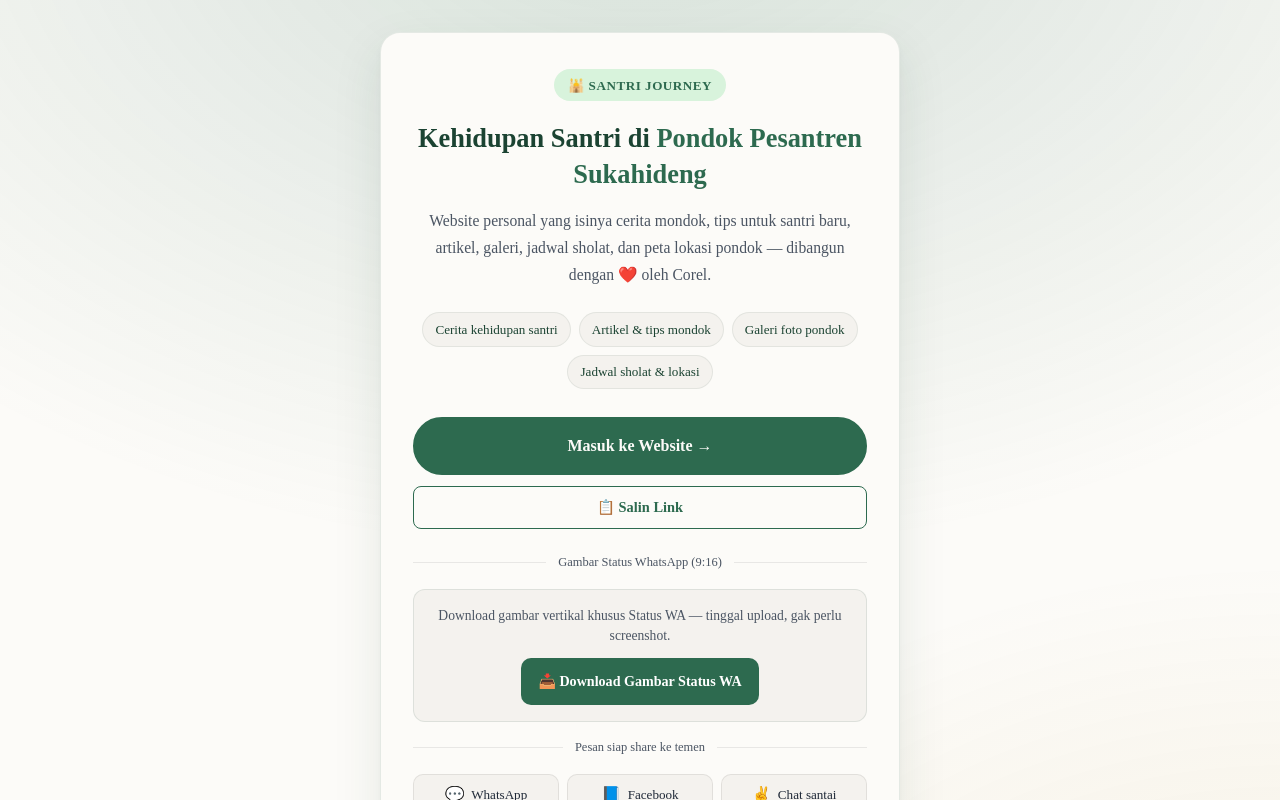
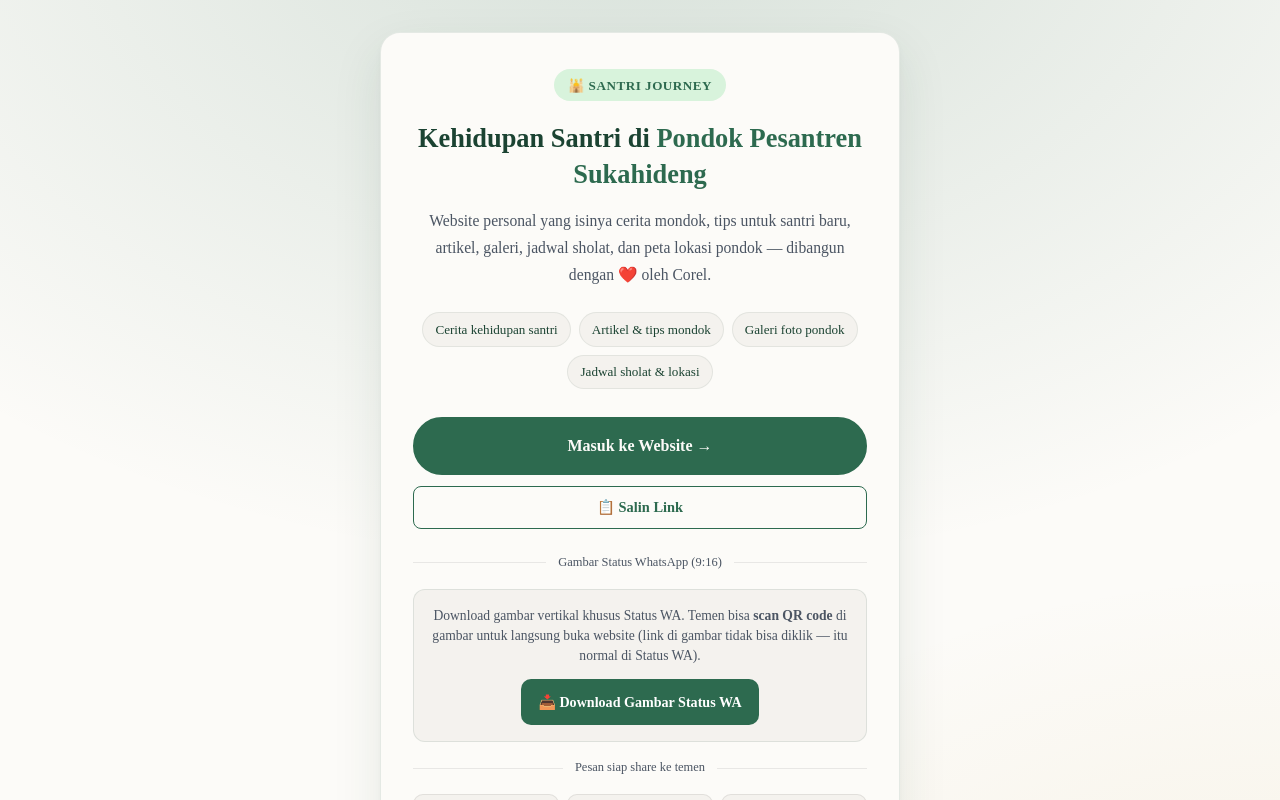
Before and after one commit to corelgaza/corelgz, a Next.js app: page /share in a window 1280 px wide. Shown: the top 800 px of the page. Built offline with nearby package versions, Linux system fonts and the light colour scheme; no server answers.

Commit message:
Add QR code to WhatsApp Status image for scannable link

```diff
--- a/src/components/ShareLanding.tsx
+++ b/src/components/ShareLanding.tsx
@@ -79,8 +79,9 @@ export default function ShareLanding() {
 
         <div className="share-status-box">
           <p>
-            Download gambar vertikal khusus Status WA — tinggal upload, gak perlu
-            screenshot.
+            Download gambar vertikal khusus Status WA. Temen bisa{" "}
+            <strong>scan QR code</strong> di gambar untuk langsung buka website
+            (link di gambar tidak bisa diklik — itu normal di Status WA).
           </p>
           <a
             href="/images/wa-status.jpg"
```
Also changed, not shown: public/images/wa-status.jpg, 1 other file (tests, documents, lock files or other folders).
